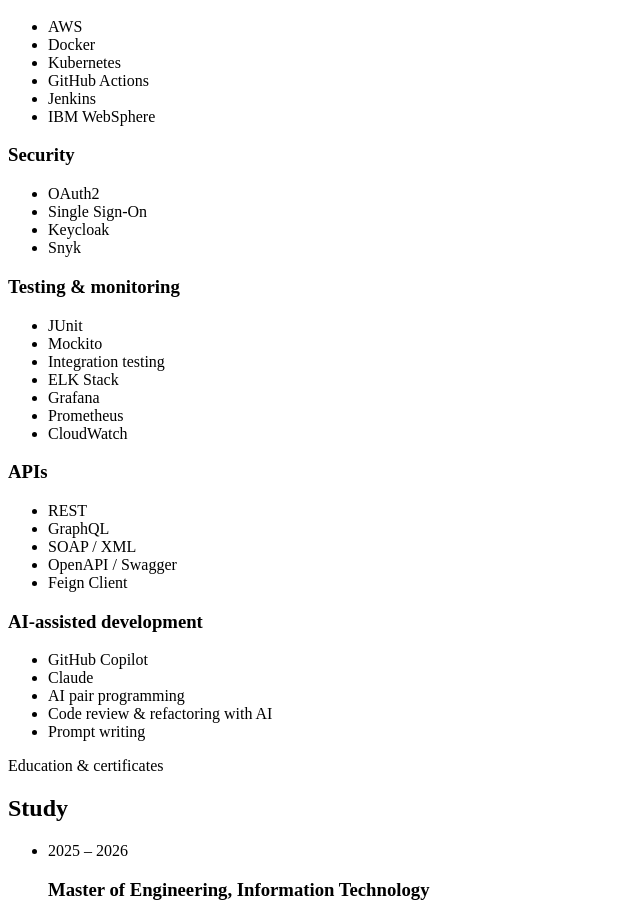
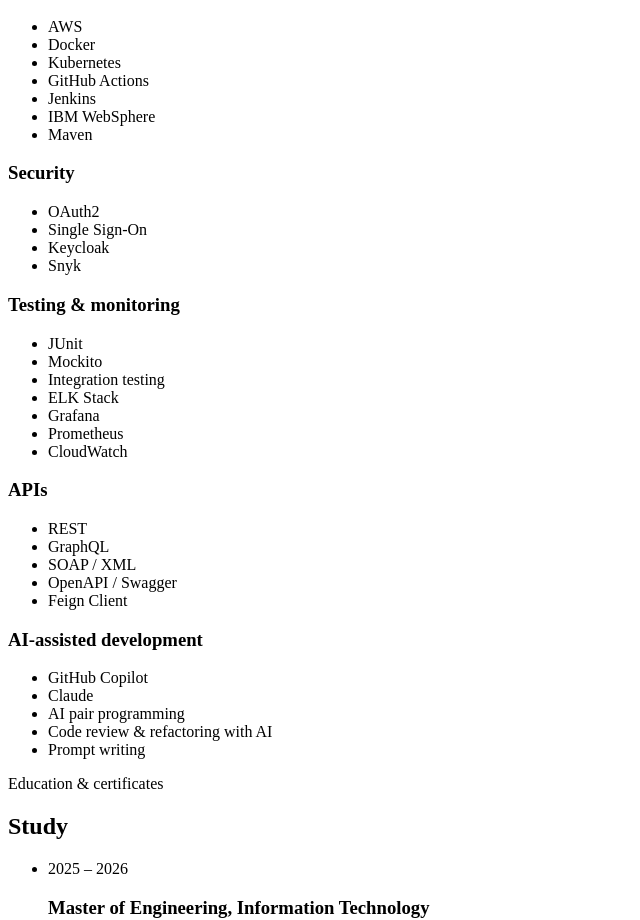
Before and after one commit to thushanJayasundara/thushanJayasundara.github.io, a React (Vite) app: page / in a window 1280 px wide. Shown: the part 7430-8350 px from the top of the page, without its empty margins (0-640 px from the left). Built offline with nearby package versions, Linux system fonts and the light colour scheme; the HTML template or start-up script is replaced by a standard one.

Commit message:
Update Skill

```diff
--- a/src/data.js
+++ b/src/data.js
@@ -100,7 +100,7 @@
   { group: 'Architecture', items: ['Microservices', 'Domain-Driven Design', 'Hexagonal Architecture', 'SOLID', '12-Factor'] },
   { group: 'Messaging & cache', items: ['Apache Kafka', 'RabbitMQ', 'Redis', 'Ehcache'] },
   { group: 'Databases', items: ['MySQL / Aurora', 'DB2', 'Oracle', 'PostgreSQL', 'MongoDB', 'DynamoDB', 'Cassandra', 'Hibernate / JPA'] },
-  { group: 'Cloud & DevOps', items: ['AWS', 'Docker', 'Kubernetes', 'GitHub Actions', 'Jenkins', 'IBM WebSphere'] },
+  { group: 'Cloud & DevOps', items: ['AWS', 'Docker', 'Kubernetes', 'GitHub Actions', 'Jenkins', 'IBM WebSphere', 'Maven'] },
   { group: 'Security', items: ['OAuth2', 'Single Sign-On', 'Keycloak', 'Snyk'] },
   { group: 'Testing & monitoring', items: ['JUnit', 'Mockito', 'Integration testing', 'ELK Stack', 'Grafana', 'Prometheus', 'CloudWatch'] },
   { group: 'APIs', items: ['REST', 'GraphQL', 'SOAP / XML', 'OpenAPI / Swagger', 'Feign Client'] },
```
Also changed, not shown: 1 other file (tests, documents, lock files or other folders).
